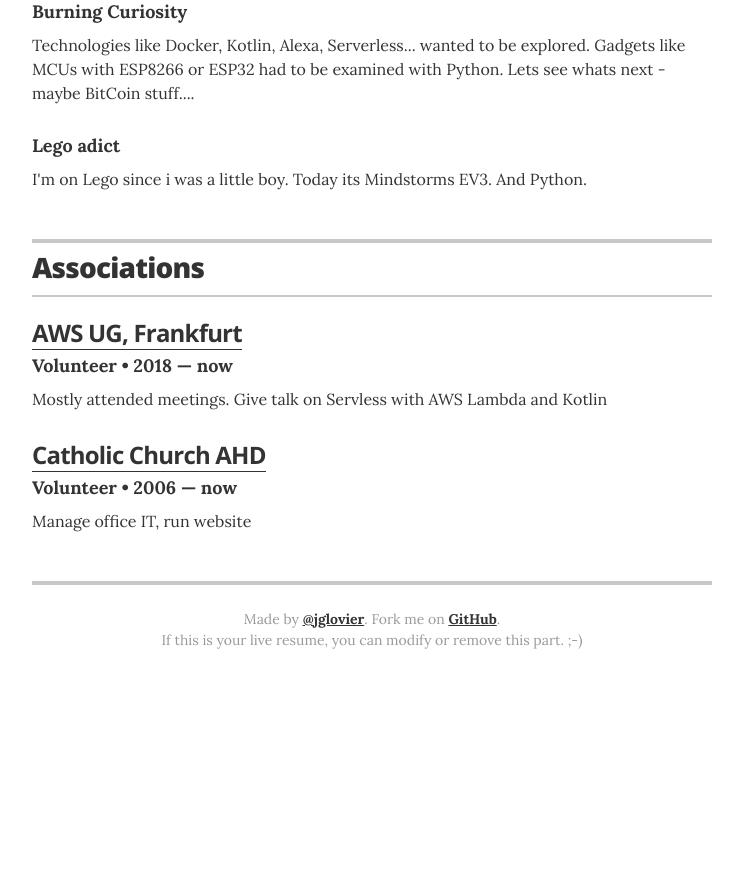
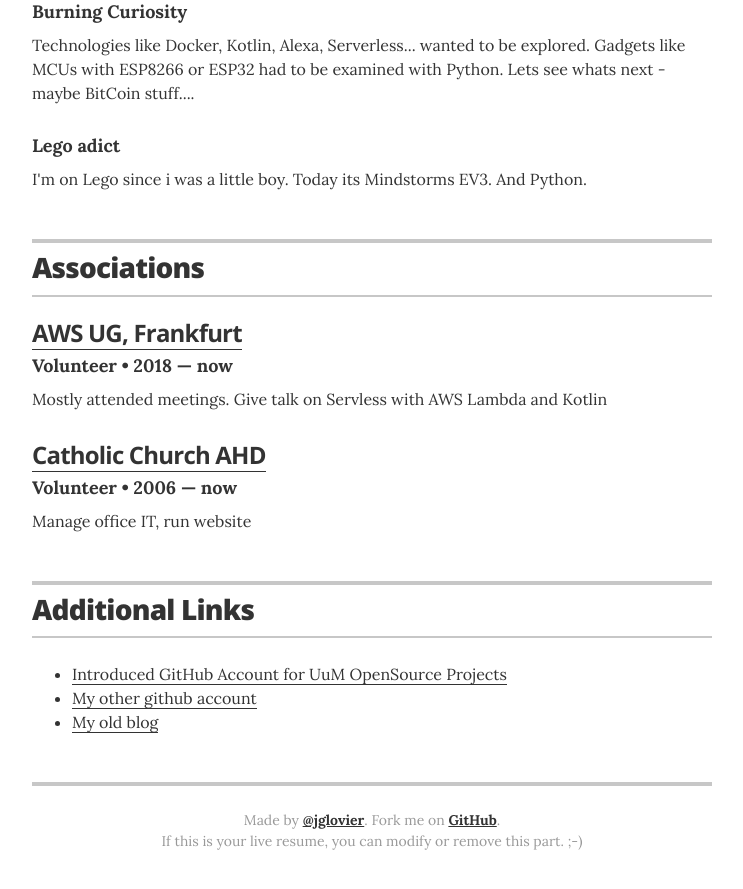
Before and after one commit to CWACoderWithAttitude/resume, a Jekyll site: the page built from index.html, in a window 1280 px wide and 900 px high, scrolled down 3682 px. Shown: the top 889 px of the window, without its empty margins (268-1011 px from the left). Built offline with Jekyll 4.4.1, drawn with Linux system fonts in a browser that asks for light colours; before the commit the page ends 4381 px from its top, so only the background shows below that.

Commit message:
added links section to resume

```diff
--- a/_config.yml
+++ b/_config.yml
@@ -39,7 +39,7 @@ resume_section_education:       false #true
 resume_section_projects:        true #true
 resume_section_skills:          true
 resume_section_recognition:     false #true
-resume_section_links:           false #true
+resume_section_links:           true
 resume_section_associations:    true
 # resume_section_interests:       true
 
--- a/_data/links.yml
+++ b/_data/links.yml
@@ -1,5 +1,7 @@
 # links
-- url: "#"
-  description: Springfield Jazz Enthusiasts
-- url: "#"
-  description: Springfield Young Professionals
+- url: "https://github.com/unterschiedUndMacher"
+  description: Introduced GitHub Account for UuM OpenSource Projects
+- url: "https://volkerbenders.github.io/"
+  description: My other github account
+- url: "https://javavolker.wordpress.com/"
+  description: My old blog
```
